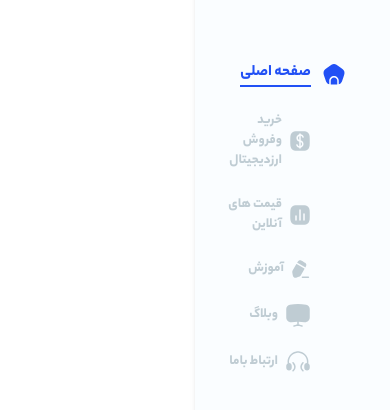
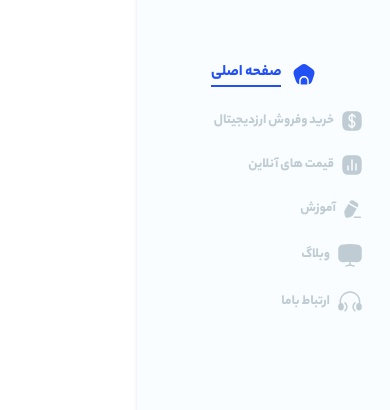
Before and after one commit to alirezangh123123/crypto-project-tailwindcss, a website: page index.html in a window 390 px wide. Shown: the part 128-538 px from the top of the page. Drawn offline with Linux system fonts and the light colour scheme.

Commit message:
fix-diferent-size

```diff
--- a/index.html
+++ b/index.html
@@ -237,7 +237,7 @@
             </div>
           </div>
           <div
-            class="fixed flex flex-col w-1/2 right-0 top-0 h-screen shadow-md bg-light-5 md:hidden"
+            class="fixed flex flex-col w-[65%] right-0 top-0 h-screen shadow-md bg-light-5 md:hidden"
           >
             <div
               class="btn-mobile-menu-wrapper mt-[89px] mr-9 flex justify-end"
@@ -291,7 +291,7 @@
                     </svg>
                   </a>
                 </li>
-                <li class="pr-20 text-right group">
+                <li class="pr-7 sm:pr-10 text-right group">
                   <a href="#" class="flex space-x-2 items-center">
                     <span
                       class="mobile-menu-titles transition-all group-hover:text-primary-50"
@@ -319,7 +319,7 @@
                   </a>
                 </li>
 
-                <li class="pr-20 text-right group">
+                <li class="pr-7 sm:pr-10 text-right group">
                   <a href="#" class="flex space-x-2 items-center">
                     <span
                       class="mobile-menu-titles transition-all group-hover:text-primary-50"
@@ -343,7 +343,7 @@
                     </svg>
                   </a>
                 </li>
-                <li class="pr-20 text-right group">
+                <li class="pr-7 sm:pr-10 text-right group">
                   <a href="#" class="flex space-x-2 items-center">
                     <span
                       class="mobile-menu-titles transition-all group-hover:text-primary-50"
@@ -357,7 +357,7 @@
                     </svg>
                   </a>
                 </li>
-                <li class="pr-20 text-right group">
+                <li class="pr-7 sm:pr-10 text-right group">
                   <a href="#" class="flex space-x-2 items-center">
                     <span
                       class="mobile-menu-titles transition-all group-hover:text-primary-50"
@@ -369,7 +369,7 @@
                     </svg>
                   </a>
                 </li>
-                <li class="pr-20 text-right group">
+                <li class="pr-7 sm:pr-10 text-right group">
                   <a href="#" class="flex space-x-2 items-center">
                     <span
                       class="mobile-menu-titles transition-all group-hover:text-primary-50"
```
Also changed, not shown: assest/css/output-style.css.
